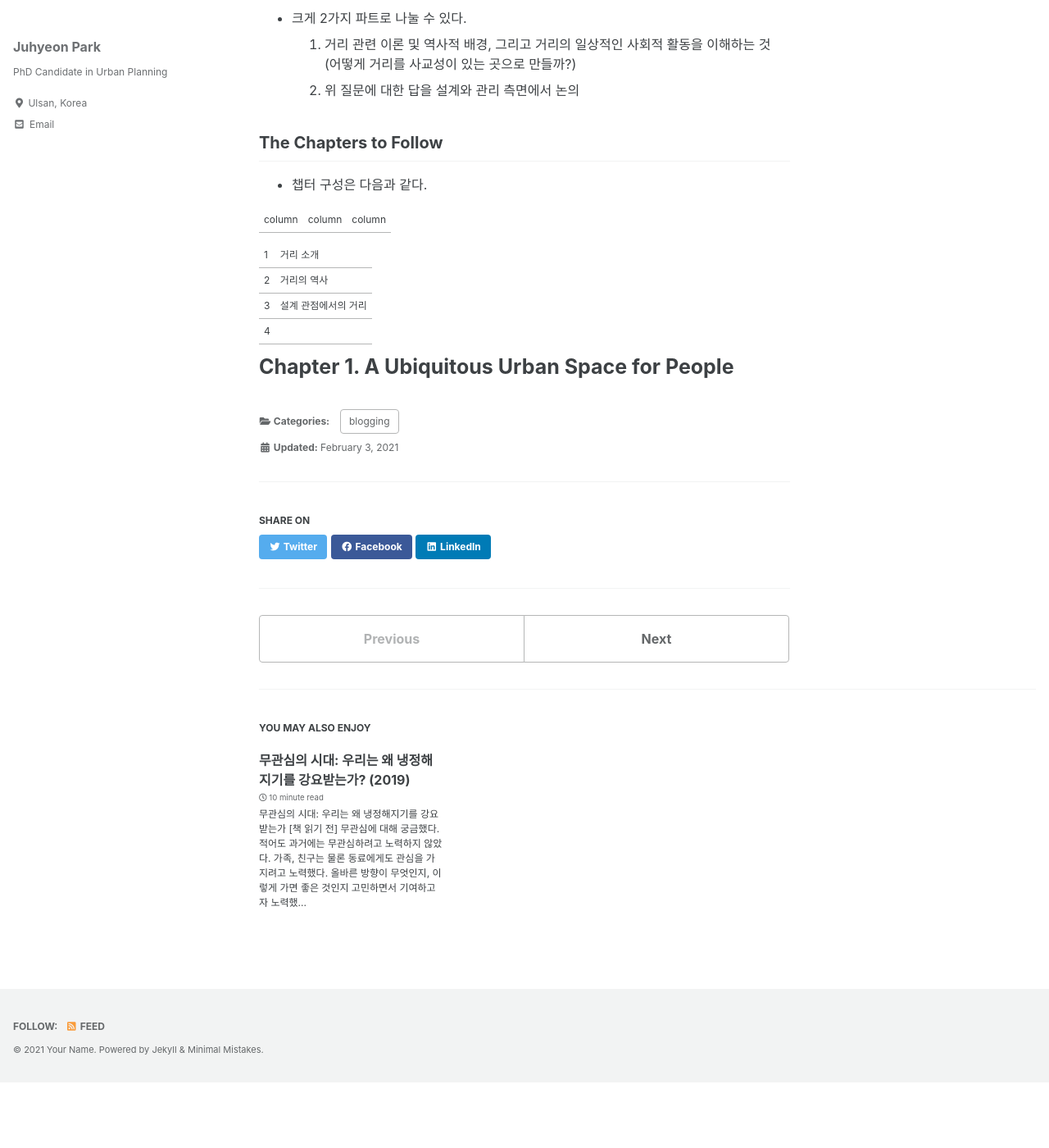
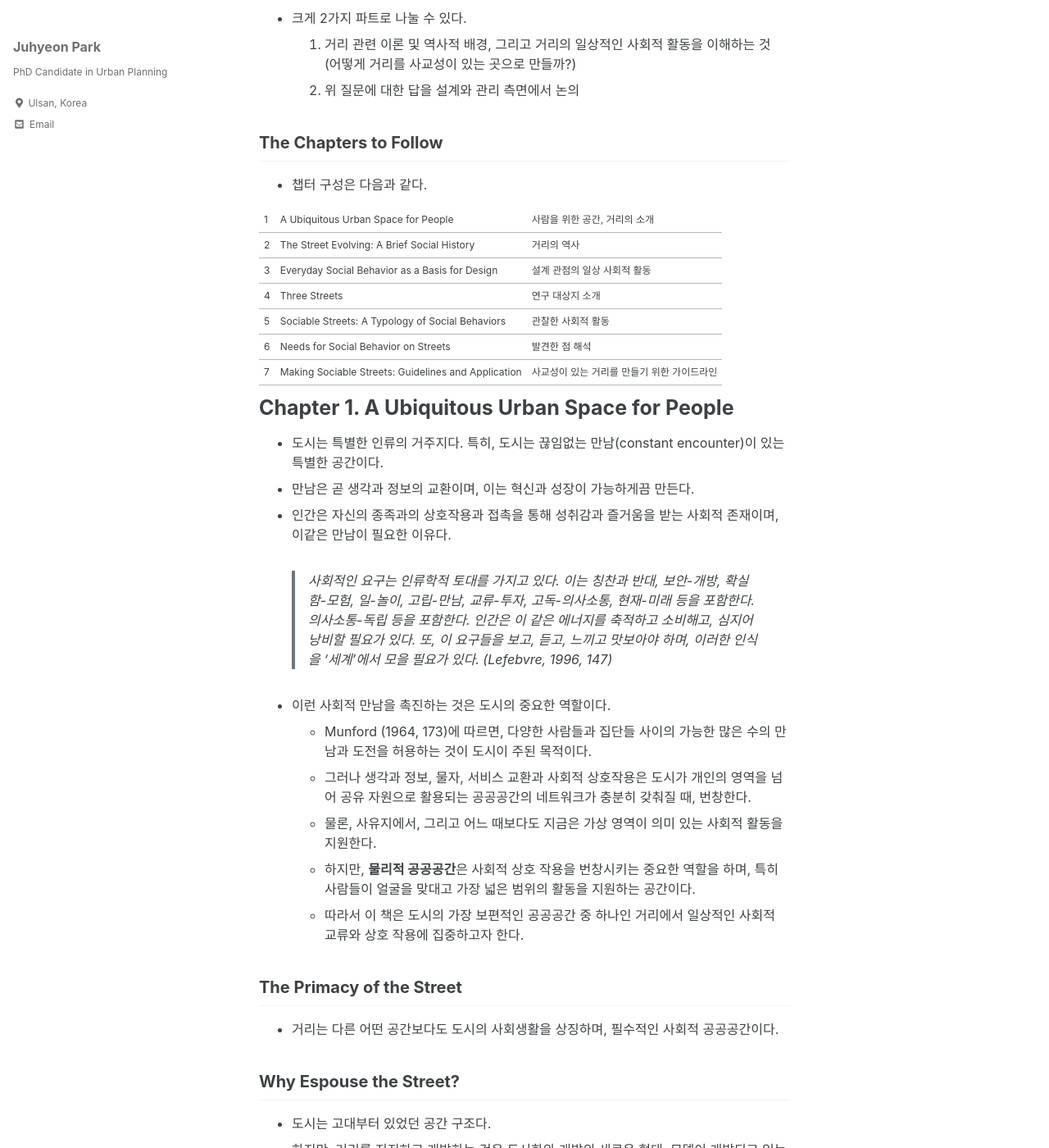
Before and after one commit to jhyeonpark/jhyeonpark.github.io, a Jekyll site: the page built from _posts/2020-10-24-Metha.md, in a window 1280 px wide and 1400 px high, scrolled down 1037 px. Shown: the whole window at 82% size. Built offline with Jekyll 4.4.1, drawn with Linux system fonts in a browser that asks for light colours; cached includes are drawn as plain includes; before the commit the page ends 2357 px from its top, so only the background shows below that; some of the changed text lies outside the part shown.

Commit message:
Update 2020-10-24-Metha.md

```diff
--- a/_posts/2020-10-24-Metha.md
+++ b/_posts/2020-10-24-Metha.md
@@ -36,14 +36,46 @@ toc: true
 ## The Chapters to Follow
 - 챕터 구성은 다음과 같다.
 
-| column | column | column |
+| 1 | A Ubiquitous Urban Space for People | 사람을 위한 공간, 거리의 소개 |
+| 2 | The Street Evolving: A Brief Social History | 거리의 역사 |
+| 3 | Everyday Social Behavior as a Basis for Design | 설계 관점의 일상 사회적 활동 |
+| 4 | Three Streets | 연구 대상지 소개
+| 5 | Sociable Streets: A Typology of Social Behaviors | 관찰한 사회적 활동
+| 6 | Needs for Social Behavior on Streets | 발견한 점 해석
+| 7 | Making Sociable Streets: Guidelines and Application | 사교성이 있는 거리를 만들기 위한 가이드라인
+
+# Chapter 1. A Ubiquitous Urban Space for People
+- 도시는 특별한 인류의 거주지다. 특히, 도시는 끊임없는 만남(constant encounter)이 있는 특별한 공간이다.
+- 만남은 곧 생각과 정보의 교환이며, 이는 혁신과 성장이 가능하게끔 만든다.
+- 인간은 자신의 종족과의 상호작용과 접촉을 통해 성취감과 즐거움을 받는 사회적 존재이며, 이같은 만남이 필요한 이유다.
+  > 사회적인 요구는 인류학적 토대를 가지고 있다. 이는 칭찬과 반대, 보안-개방, 확실함-모험, 일-놀이, 고립-만남, 교류-투자, 고독-의사소통, 현재-미래 등을 포함한다. 의사소통-독립 등을 포함한다. 인간은 이 같은 에너지를 축적하고 소비해고, 심지어 낭비할 필요가 있다. 또, 이 요구들을 보고, 듣고, 느끼고 맛보아야 하며, 이러한 인식을 '세계'에서 모을 필요가 있다. (Lefebvre, 1996, 147)
+- 이런 사회적 만남을 촉진하는 것은 도시의 중요한 역할이다.
+  - Munford (1964, 173)에 따르면, 다양한 사람들과 집단들 사이의 가능한 많은 수의 만남과 도전을 허용하는 것이 도시이 주된 목적이다.
+  - 그러나 생각과 정보, 물자, 서비스 교환과 사회적 상호작용은 도시가 개인의 영역을 넘어 공유 자원으로 활용되는 공공공간의 네트워크가 충분히 갖춰질 때, 번창한다.
+  - 물론, 사유지에서, 그리고 어느 때보다도 지금은 가상 영역이 의미 있는 사회적 활동을 지원한다.
+  - 하지만, **물리적 공공공간**은 사회적 상호 작용을 번창시키는 중요한 역할을 하며, 특히 사람들이 얼굴을 맞대고 가장 넓은 범위의 활동을 지원하는 공간이다.
+  - 따라서 이 책은 도시의 가장 보편적인 공공공간 중 하나인 거리에서 일상적인 사회적 교류와 상호 작용에 집중하고자 한다.
+
+## The Primacy of the Street
+- 거리는 다른 어떤 공간보다도 도시의 사회생활을 상징하며, 필수적인 사회적 공공공간이다.
+
+## Why Espouse the Street?
+- 도시는 고대부터 있었던 공간 구조다.
+- 하지만, 거리를 지지하고 개발하는 것은 도시화와 개발의 새로운 형태, 모델이 개발되고 있는 현재에도 여전히 유효하다.
+ - 거리는 단순한 공간 구조를 가지고 있지만, 어느 도시나 중추적인 역할을 하는 시그니처 거리는 존재한다. 많은 도시들은 그 가치를 재발견하고 그 혜택을 도시와 도시민에게 주도록 노력하고 있다.
+
+## What is the Street? Definitions, Images and Meanings
+### Defining the Street
+- Rapoport (1987, 81)에 따르면, 거리는 엄밀하게는 정착지에서 발견되며, 순환과 다른 활동에 사용되는 건물들에 의해 늘어선 다소 좁고 선형적인 공간이다.
+- 하지만 도시 관련 학자들은 단순히 순환의 역할이 아니라, 거리는 사회적인 공간으로 생각한다.
+  - Jukes (1990)은 거리는 낯선 사람들이 마주치고 도시 생활 크기와 이질성을 마주치는 공간으로 정의한다.
+
+### Images and Meanings
+- 공공공간으로서 거리는 특별히 이미지와 의미를 가지진 않지만, 그것을 결정짓는 정체성은 디자인과 계획, 관리, 그리고 더 중요한 그 거리를 사용하는 것으로부터 온다.
+- Medieval Street, Promenading Street, Efficient Street, Green Street, Oriental Street, Communal Street, Main Street, Consumption Street, Mean Street, Celebration Street, Protest Street, Survival Street
+
+## Sociability: A Primary Role of Public Space
+-
 
 
-
-
-| 1 | 거리 소개 |
-| 2 | 거리의 역사 |
-| 3 | 설계 관점에서의 거리 |
-| 4
-
-# Chapter 1. A Ubiquitous Urban Space for People
+### Defining the Street
```
